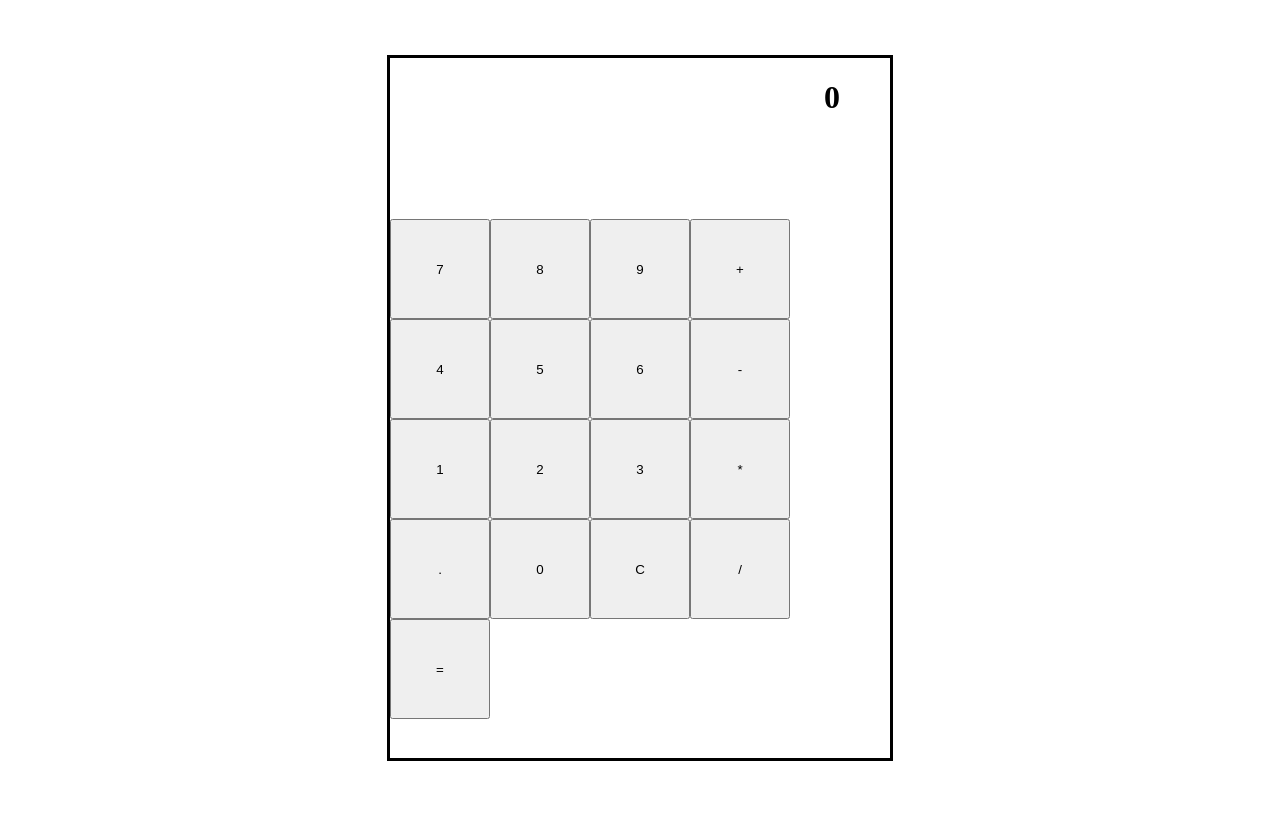
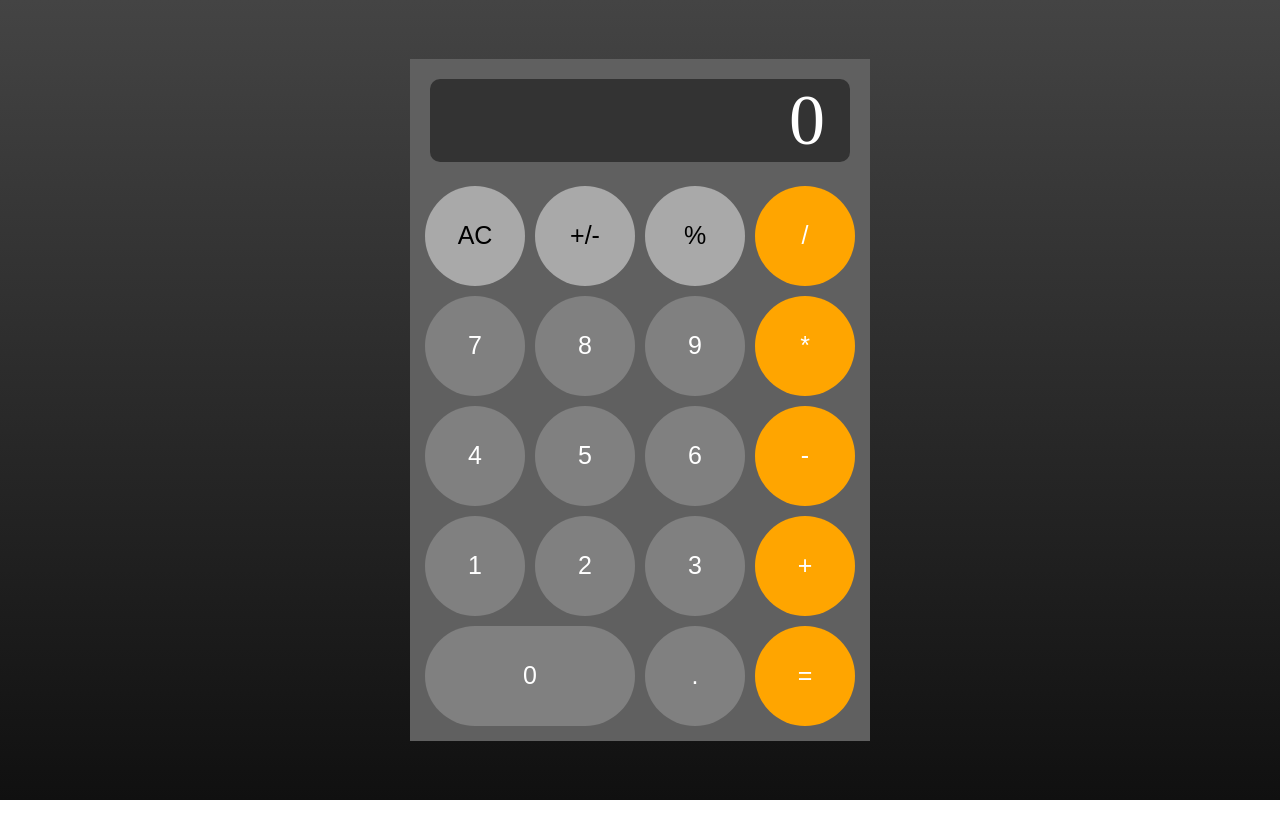
Before and after one commit to jljcky/react-calculator-app, a React (Create React App) app: page / in a window 1280 px wide. Built offline with nearby package versions, Linux system fonts and the light colour scheme.

Commit message:
updated css

```diff
--- a/src/Calculator.jsx
+++ b/src/Calculator.jsx
@@ -5,7 +5,6 @@ import CalculatorButtons from "./CalculatorButtons";
 class Calculator extends Component {
   state = {
     display: "0",
-    prevDisplay: "",
     operation: "",
     operationDisplay: "",
     hasDecimal: false,
@@ -18,12 +17,10 @@ class Calculator extends Component {
 
   enterNumber = (d) => {
     let { waitNewNum, display, hasDecimal, prevNum } = this.state;
-    let prevDisplay = "";
 
     if (waitNewNum) {
       waitNewNum = false;
       display = "0";
-      prevDisplay = prevNum.toString();
     }
     if (display === "0") {
       if (d === "0") {
@@ -46,7 +43,6 @@ class Calculator extends Component {
     this.setState({
       waitNewNum: waitNewNum,
       display: display,
-      prevDisplay: prevDisplay,
       hasDecimal: hasDecimal,
       operationDisplay: "",
     });
@@ -68,16 +64,16 @@ class Calculator extends Component {
   };
 
   complete = () => {
-    let { prevNum, operation, hasPrevOp, display, waitNewNum } = this.state;
+    let { prevNum, operation, display, waitNewNum } = this.state;
 
     let currentNum = parseFloat(display);
 
-    if (!hasPrevOp) {
-      this.setState({
-        prevNum: currentNum,
-      });
-      return;
-    }
+    // if (!hasPrevOp) {
+    //   this.setState({
+    //     prevNum: currentNum,
+    //   });
+    //   return;
+    // }
     if (waitNewNum) {
       this.setState({
         operation: "",
@@ -89,18 +85,15 @@ class Calculator extends Component {
     }
 
     prevNum = this.calculate(prevNum, currentNum, operation);
-    currentNum = 0;
     display = prevNum.toString();
 
     this.setState({
       display: display,
-      prevDisplay: "",
       operation: "",
       operationDisplay: "",
       hasDecimal: false,
       prevNum: prevNum,
       currentNum: currentNum,
-      hasPrevOp: false,
       waitNewNum: false,
     });
   };
@@ -110,7 +103,6 @@ class Calculator extends Component {
       hasPrevOp,
       prevNum,
       display,
-      prevDisplay,
       operation,
       operationDisplay,
       waitNewNum,
@@ -135,14 +127,12 @@ class Calculator extends Component {
         operation = o;
         operationDisplay = o;
         display = prevNum.toString();
-        prevDisplay = display;
       }
     }
     this.setState({
       hasPrevOp: hasPrevOp,
       prevNum: prevNum,
       display: display,
-      prevDisplay: prevDisplay,
       operation: operation,
       operationDisplay,
       waitNewNum: waitNewNum,
@@ -153,7 +143,6 @@ class Calculator extends Component {
   clear = () => {
     this.setState({
       display: "0",
-      prevDisplay: "",
       operation: "",
       operationDisplay: "",
       hasDecimal: false,
@@ -169,7 +158,6 @@ class Calculator extends Component {
     return (
       <div className="calc">
         <CalculatorDisplay
-          prevDisplay={this.state.prevDisplay}
           display={this.state.display}
           operationDisplay={this.state.operationDisplay}
         />
--- a/src/CalculatorButton.jsx
+++ b/src/CalculatorButton.jsx
@@ -3,9 +3,14 @@ import React from "react";
 const CalculatorButton = (props) => {
   return (
     <button
-      className="calc-button"
+      className={"calc-button " + props.type}
       onClick={() => {
         props.action();
+      }}
+      style={{
+        margin: 5,
+        width: props.dim.w * 100 + 10 * (props.dim.w - 1),
+        height: props.dim.h * 100 + 10 * (props.dim.h - 1),
       }}
     >
       {props.label}
--- a/src/CalculatorButtons.jsx
+++ b/src/CalculatorButtons.jsx
@@ -4,116 +4,158 @@ import CalculatorButton from "./CalculatorButton";
 const CalculatorButtons = (props) => {
   return (
     <div className="calc-buttons">
-      <div className="calc-row">
+      <div>
         <CalculatorButton
-          label={"7"}
+          label="AC"
+          type="modify"
+          dim={{ w: 1, h: 1 }}
+          action={props.clear}
+        />
+        <CalculatorButton
+          label="+/-"
+          type="modify"
+          dim={{ w: 1, h: 1 }}
+          action={props.clear}
+        />
+        <CalculatorButton
+          type="modify"
+          label="%"
+          dim={{ w: 1, h: 1 }}
+          action={props.clear}
+        />
+        <CalculatorButton
+          type="operation"
+          label="/"
+          dim={{ w: 1, h: 1 }}
+          action={() => {
+            props.enterOperation("/");
+          }}
+        />
+      </div>
+      <div>
+        <CalculatorButton
+          label="7"
+          type="digit"
+          dim={{ w: 1, h: 1 }}
           action={() => {
             props.enterNumber("7");
           }}
         />
         <CalculatorButton
-          label={"8"}
+          label="8"
+          type="digit"
+          dim={{ w: 1, h: 1 }}
           action={() => {
             props.enterNumber("8");
           }}
         />
         <CalculatorButton
-          label={"9"}
+          label="9"
+          type="digit"
+          dim={{ w: 1, h: 1 }}
           action={() => {
             props.enterNumber("9");
           }}
         />
         <CalculatorButton
-          label={"+"}
+          label="*"
+          type="operation"
+          dim={{ w: 1, h: 1 }}
+          action={() => {
+            props.enterOperation("*");
+          }}
+        />
+      </div>
+      <div>
+        <CalculatorButton
+          label="4"
+          type="digit"
+          dim={{ w: 1, h: 1 }}
+          action={() => {
+            props.enterNumber("4");
+          }}
+        />
+        <CalculatorButton
+          label="5"
+          type="digit"
+          dim={{ w: 1, h: 1 }}
+          action={() => {
+            props.enterNumber("5");
+          }}
+        />
+        <CalculatorButton
+          label="6"
+          type="digit"
+          dim={{ w: 1, h: 1 }}
+          action={() => {
+            props.enterNumber("6");
+          }}
+        />
+        <CalculatorButton
+          label="-"
+          type="operation"
+          dim={{ w: 1, h: 1 }}
+          action={() => {
+            props.enterOperation("-");
+          }}
+        />
+      </div>
+      <div>
+        <CalculatorButton
+          label="1"
+          type="digit"
+          dim={{ w: 1, h: 1 }}
+          action={() => {
+            props.enterNumber("1");
+          }}
+        />
+        <CalculatorButton
+          label="2"
+          type="digit"
+          dim={{ w: 1, h: 1 }}
+          action={() => {
+            props.enterNumber("2");
+          }}
+        />
+        <CalculatorButton
+          label="3"
+          type="digit"
+          dim={{ w: 1, h: 1 }}
+          action={() => {
+            props.enterNumber("3");
+          }}
+        />
+        <CalculatorButton
+          label="+"
+          type="operation"
+          dim={{ w: 1, h: 1 }}
           action={() => {
             props.enterOperation("+");
           }}
         />
       </div>
-      <div className="calc-row">
+      <div>
         <CalculatorButton
-          label={"4"}
+          label="0"
+          type="digit"
+          dim={{ w: 2, h: 1 }}
           action={() => {
-            props.enterNumber("4");
+            props.enterNumber("0");
           }}
         />
         <CalculatorButton
-          label={"5"}
-          action={() => {
-            props.enterNumber("5");
-          }}
-        />
-        <CalculatorButton
-          label={"6"}
-          action={() => {
-            props.enterNumber("6");
-          }}
-        />
-        <CalculatorButton
-          label={"-"}
-          action={() => {
-            props.enterOperation("-");
-          }}
-        />
-      </div>
-      <div className="calc-row">
-        <CalculatorButton
-          label={"1"}
-          action={() => {
-            props.enterNumber("1");
-          }}
-        />
-        <CalculatorButton
-          label={"2"}
-          action={() => {
-            props.enterNumber("2");
-          }}
-        />
-        <CalculatorButton
-          label={"3"}
-          action={() => {
-            props.enterNumber("3");
-          }}
-        />
-        <CalculatorButton
-          label={"*"}
-          action={() => {
-            props.enterOperation("*");
-          }}
-        />
-      </div>
-      <div className="calc-row">
-        <CalculatorButton
-          label={"."}
+          label="."
+          type="digit"
+          dim={{ w: 1, h: 1 }}
           action={() => {
             props.enterNumber(".");
           }}
         />
         <CalculatorButton
-          label={"0"}
-          action={() => {
-            props.enterNumber("0");
-          }}
-        />
-        <CalculatorButton
-          label={"C"}
-          action={() => {
-            props.clear();
-          }}
-        />
-        <CalculatorButton
-          label={"/"}
-          action={() => {
-            props.enterOperation("/");
-          }}
-        />
-      </div>
-      <div className="calc-row">
-        <CalculatorButton
-          label={"="}
-          action={() => {
-            props.complete();
-          }}
+          label="="
+          type="operation"
+          dim={{ w: 1, h: 1 }}
+          action={props.complete}
         />
       </div>
     </div>
--- a/src/CalculatorDisplay.jsx
+++ b/src/CalculatorDisplay.jsx
@@ -3,8 +3,7 @@ import React from "react";
 const CalculatorDisplay = (props) => {
   return (
     <div className="calc-display">
-      <h3>{props.prevDisplay}</h3>
-      <h1>{props.display}</h1>
+      <span className="display-text">{props.display}</span>
       <h3>{props.operationDisplay}</h3>
     </div>
   );
--- a/src/index.css
+++ b/src/index.css
@@ -1,34 +1,72 @@
-#root {
+:root {
   display: flex;
   justify-content: center;
   align-items: center;
   min-height: 100vh;
+  background: rgb(16, 16, 16);
+  background: linear-gradient(
+    0deg,
+    rgba(16, 16, 16, 1) 0%,
+    rgba(68, 68, 68, 1) 100%
+  );
 }
 
 .calc {
   margin: auto;
-  border: 3px solid black;
-  width: 500px;
-  height: 700px;
+  background-color: #606060;
+  padding: 10px;
 }
 
 .calc-display {
   text-align: right;
-  padding-right: 50px;
-  padding-left: 50px;
-  height: 20%;
+  margin: 10px;
+  padding: 0 25px 0;
+  border-radius: 10px;
+  background-color: #333333;
+  color: white;
+}
+
+.calc-display > .display-text {
+  font-size: 72px;
 }
 
 .calc-buttons {
-  height: 80%;
-}
-
-.calc-row {
-  height: 100px;
+  margin: auto;
+  align-items: center;
 }
 
 .calc-button {
   text-align: center;
-  width: 100px;
   height: inherit;
+  border-radius: 50px;
+  border: none;
+  box-shadow: none;
+  font-size: 25px;
+  outline: none;
+  transition: all 0.2s;
 }
+.calc-button.modify {
+  background-color: darkgrey;
+}
+
+.calc-button.modify:active {
+  background-color: #cccccc;
+}
+
+.calc-button.operation {
+  background-color: orange;
+  color: white;
+}
+
+.calc-button.operation:active {
+  background-color: #ffcc00;
+}
+
+.calc-button.digit {
+  background-color: grey;
+  color: white;
+}
+
+.calc-button.digit:active {
+  background-color: #aaaaaa;
+}
```
